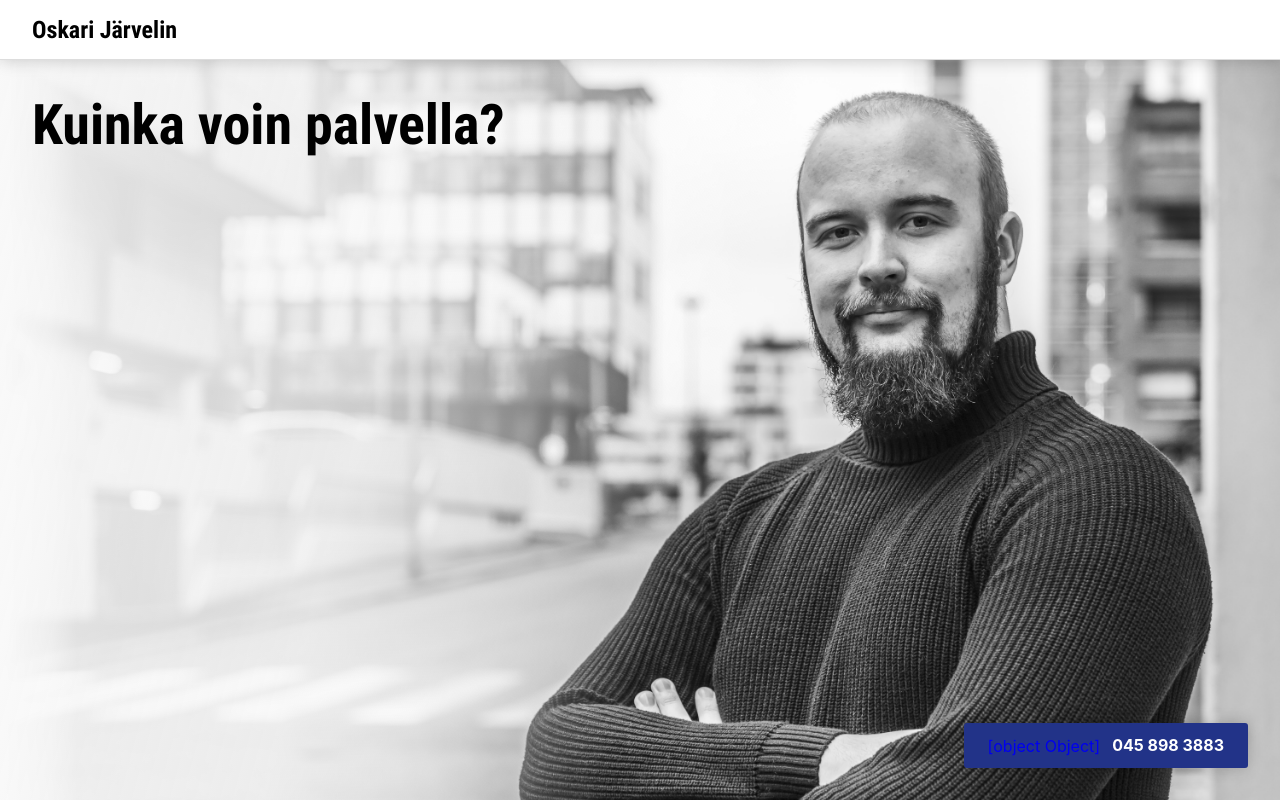
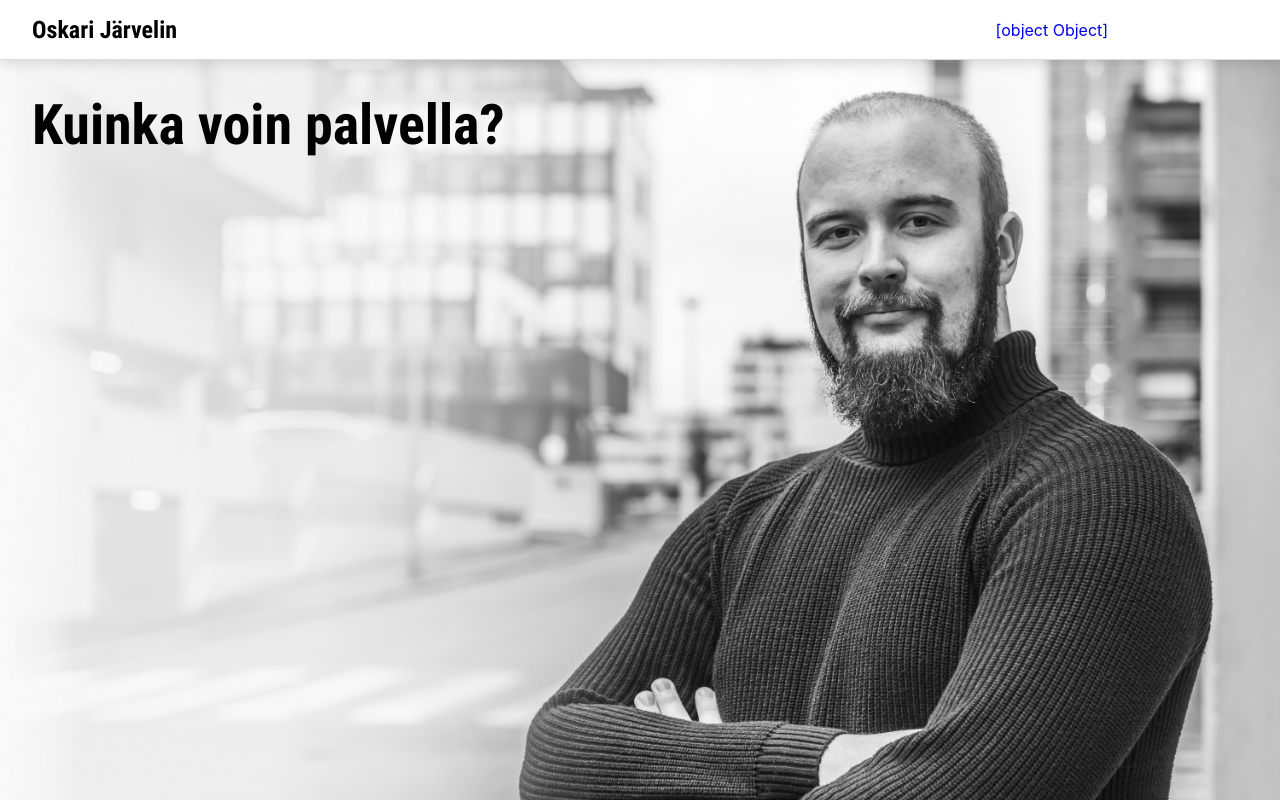
Before and after one commit to oskarijarvelin/next-oskarijarvelin, a Next.js app: page / in a window 1280 px wide. Built offline with nearby package versions, Linux system fonts and the light colour scheme.

Commit message:
Updated header

```diff
--- a/components/cta.js
+++ /dev/null
@@ -1,7 +0,0 @@
-const Cta = () => (
-    <a href="tel:+358458983883" aria-label="Soita 045 898 3883">
-        <div className="cta" dangerouslySetInnerHTML={{ __html: require('../public/images/icons/phone.svg?include') + '<span>045 898 3883</span>' }} />
-    </a>
-)
-
-export default Cta;
--- a/components/header.js
+++ b/components/header.js
@@ -1,7 +1,17 @@
+import Link from 'next/link';
+
 const Header = () => (
     <header>
         <div className="header__branding">
-            <p>Oskari Järvelin</p>
+            <Link href="/">
+                <a>Oskari Järvelin</a>
+            </Link>
+        </div>
+
+        <div className="header__cta">
+            <a href="tel:+358458983883" aria-label="Soita 045 898 3883">
+                <div className="cta" dangerouslySetInnerHTML={{ __html: require('../public/images/icons/phone.svg?include') + '<span>045 898 3883</span>' }} />
+            </a>
         </div>
     </header>
 )
--- a/pages/_document.js
+++ b/pages/_document.js
@@ -1,6 +1,5 @@
 import Document, { Head, Main, NextScript } from 'next/document';
 import Header from '../components/header';
-import Cta from '../components/cta';
 
 export default class MyDocument extends Document {
     render() {
@@ -52,7 +51,6 @@ export default class MyDocument extends Document {
                     <Header />
                     <Main />
                     <NextScript />
-                    <Cta />
                 </body>
             </html>
         )
--- a/scss/style.scss
+++ b/scss/style.scss
@@ -66,6 +66,18 @@ header {
     font-family: 'Roboto Condensed', sans-serif;
     font-size: 1.5rem;
     font-weight: 700;
+
+    a {
+        color: #000;
+        margin: 0;
+        text-decoration: none;
+    }
+}
+
+.header__cta {
+    a {
+        text-decoration: none;
+    }
 }
 
 main {
@@ -127,39 +139,40 @@ main::after {
 
 .cta {
     align-items: center;
-    background-color: #223388;
-    border-radius: 50%;
-    bottom: 1rem;
-    box-shadow: 0 0 16px rgba(0,0,0,.2);
     display: flex;
     justify-content: center;
-    height: 60px;
-    position: absolute;
-    right: 1rem;
-    transition: background-color .3s ease, box-shadow .3s ease;
-    width: 60px;
-    z-index: 2;
+    padding: 8px 0 8px 8px;
 
     @include minwidth(992) {
+        background-color: #223388;
+        box-shadow: 0 0 16px rgba(0,0,0,.2);
         border-radius: 3px;
-        bottom: 2rem;
-        height: unset;
-        padding: 12px 24px;
-        right: 2rem;
-        width: unset;
+        padding: 7px 16px;
+        transition: background-color .3s ease, box-shadow .3s ease;
     }
 
     &:hover {
-        background-color: #2233AA;
-        box-shadow: 0 0 4px rgba(0,0,0,.2);
+        @include minwidth(992) {
+            background-color: #2233AA;
+            box-shadow: 0 0 4px rgba(0,0,0,.2);
+        }
     }
 
     svg {
         width: 18px;
         height: 18px;
 
+        @include minwidth(992) {
+            width: 14px;
+            height: 14px;
+        }
+
         path {
-            fill: #fff;
+            fill: #000;
+
+            @include minwidth(992) {
+                fill: #fff;
+            }
         }
     }
 
```
Also changed, not shown: public/style.min.css, 1 other file (tests, documents, lock files or other folders).
